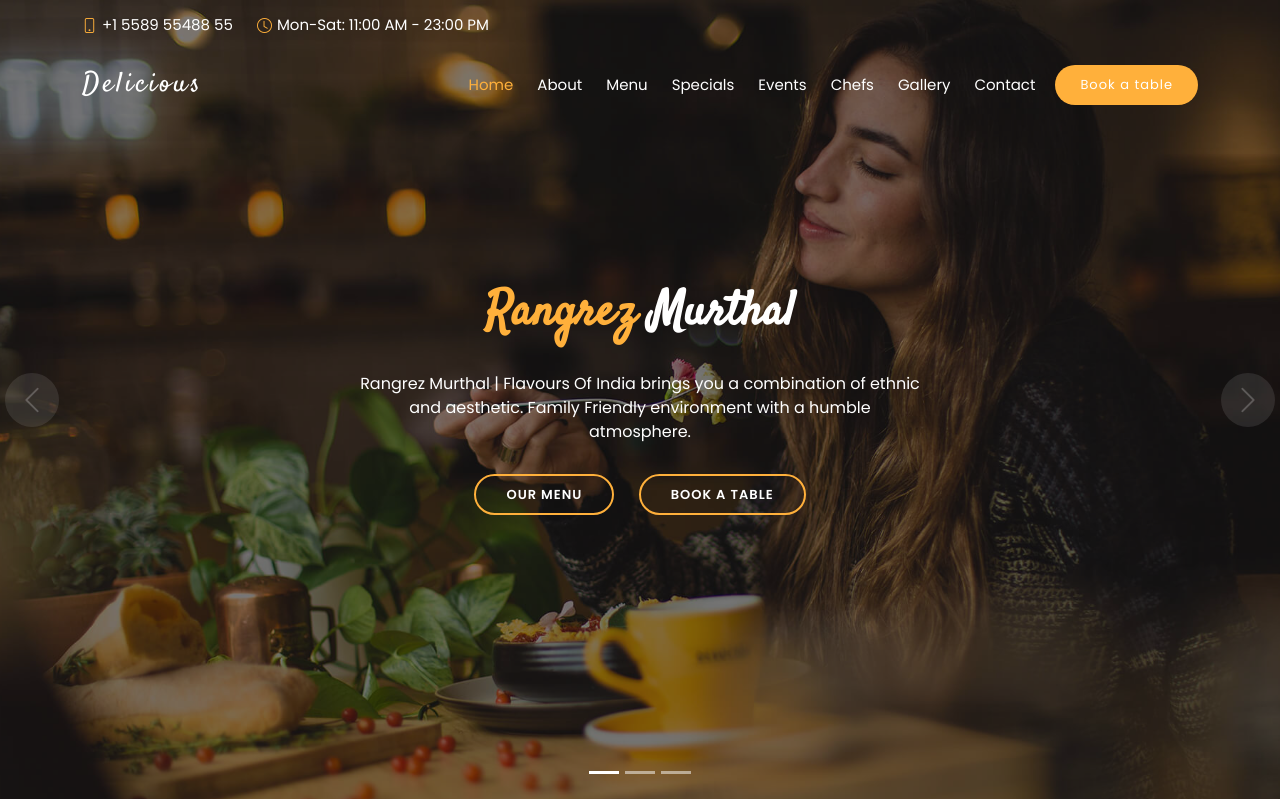
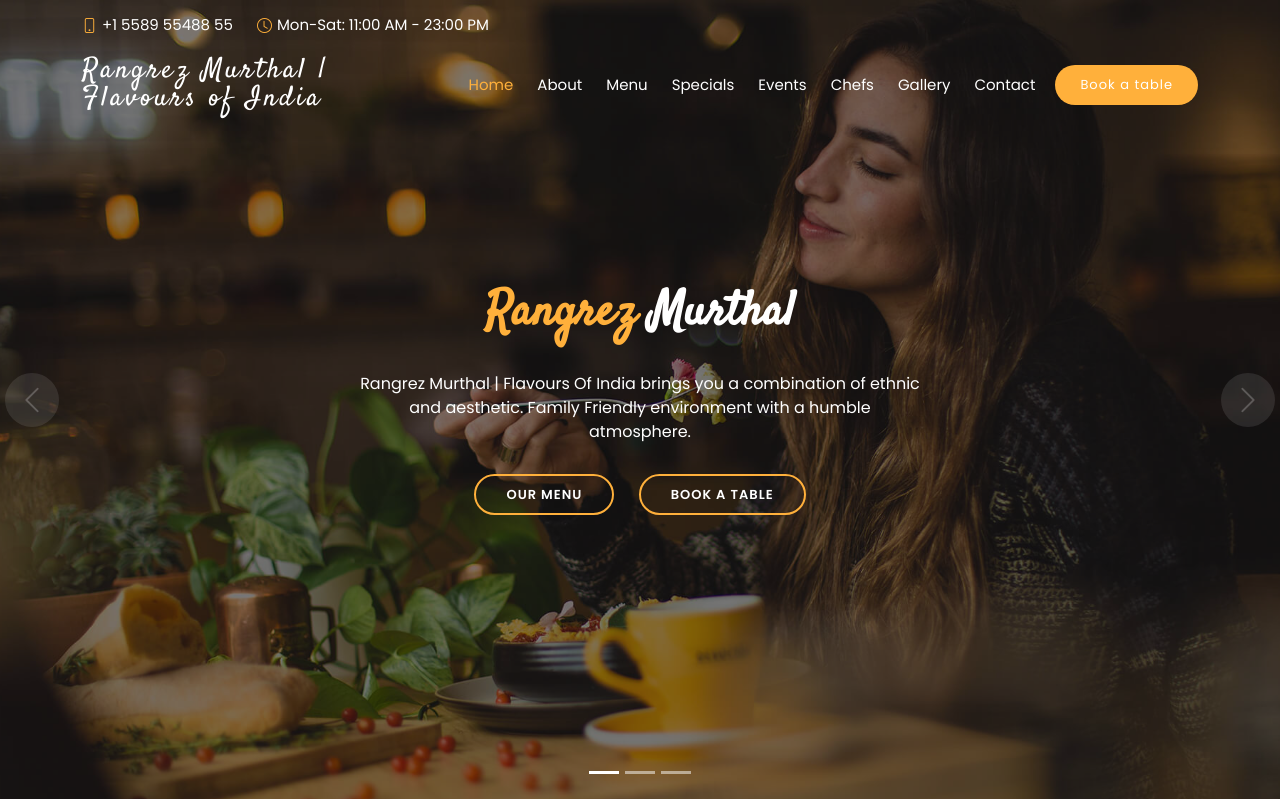
Before and after one commit to CloudFox9/rangrez1, a Django app: page / in a window 1280 px wide. Shown: the top 799 px of the page. Run offline with Django 3.2, Linux system fonts and the light colour scheme; some libraries are stand-ins or nearby versions.

Commit message:
djangoprj

```diff
--- a/templates/index.html
+++ b/templates/index.html
@@ -44,7 +44,7 @@
     <div class="container-fluid container-xl d-flex align-items-center justify-content-between">
 
       <div class="logo me-auto">
-        <h1><a href="index.html">Delicious</a></h1>
+        <h1><a href="index.html">Rangrez Murthal | Flavours of India</a></h1>
         <!-- Uncomment below if you prefer to use an image logo -->
         <!-- <a href="index.html"><img src="  {%static 'img/logo.png" alt="" class="img-fluid"></a>-->
       </div>
```
